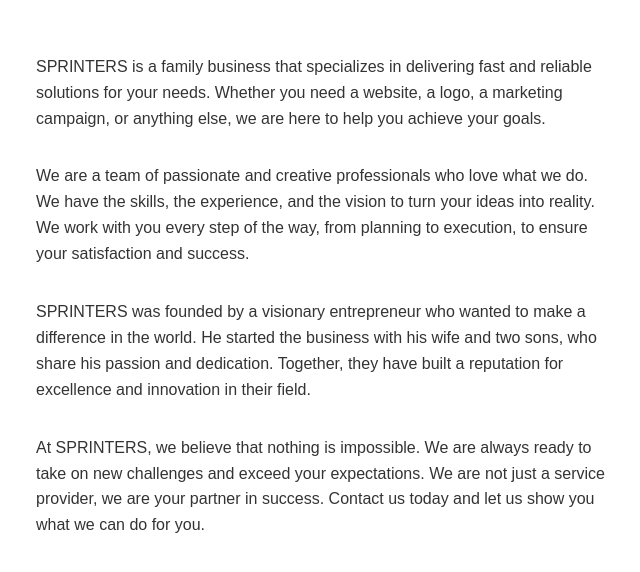
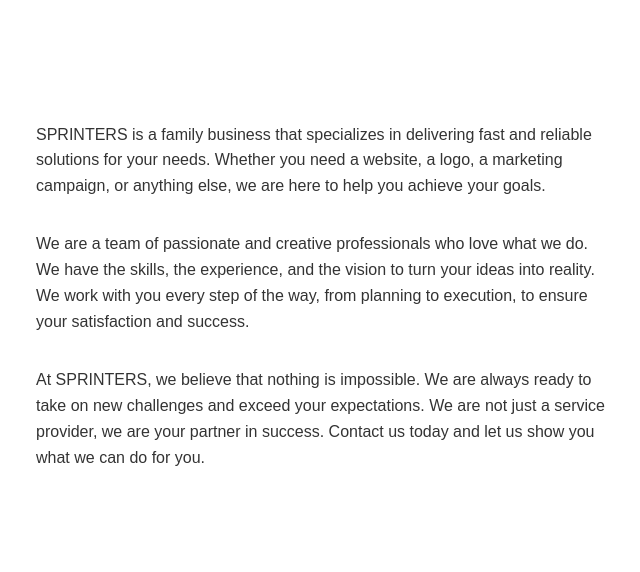
Before and after one commit to kunesv/my-static-web-app, a Svelte app in the folder svelte-app/: page / in a window 1280 px wide. Shown: the part 1744-2316 px from the top of the page, without its empty margins (316-956 px from the left). Built offline with nearby package versions, Linux system fonts and the light colour scheme.

Commit message:
Update the text

```diff
--- a/svelte-app/src/App.svelte
+++ b/svelte-app/src/App.svelte
@@ -39,6 +39,5 @@
 <section id="body-text">
   <p>SPRINTERS is a family business that specializes in delivering fast and reliable solutions for your needs. Whether you need a website, a logo, a marketing campaign, or anything else, we are here to help you achieve your goals.</p>
   <p>We are a team of passionate and creative professionals who love what we do. We have the skills, the experience, and the vision to turn your ideas into reality. We work with you every step of the way, from planning to execution, to ensure your satisfaction and success.</p>
-  <p>SPRINTERS was founded by a visionary entrepreneur who wanted to make a difference in the world. He started the business with his wife and two sons, who share his passion and dedication. Together, they have built a reputation for excellence and innovation in their field.</p>
   <p>At SPRINTERS, we believe that nothing is impossible. We are always ready to take on new challenges and exceed your expectations. We are not just a service provider, we are your partner in success. Contact us today and let us show you what we can do for you.</p>
 </section>
```
